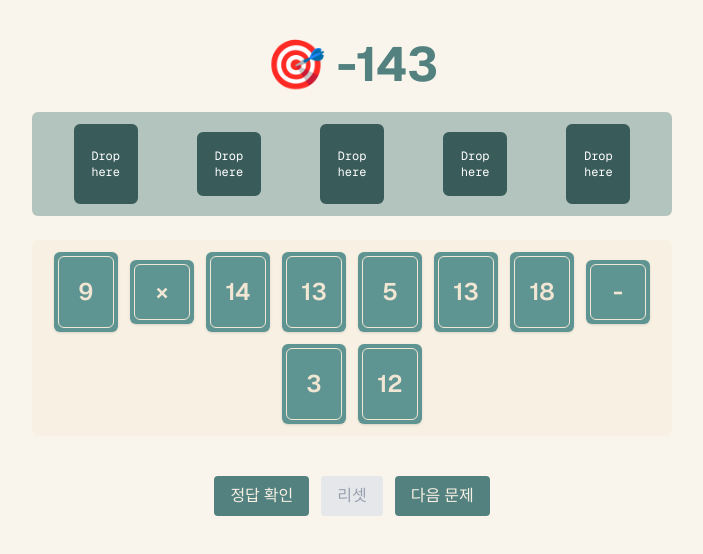
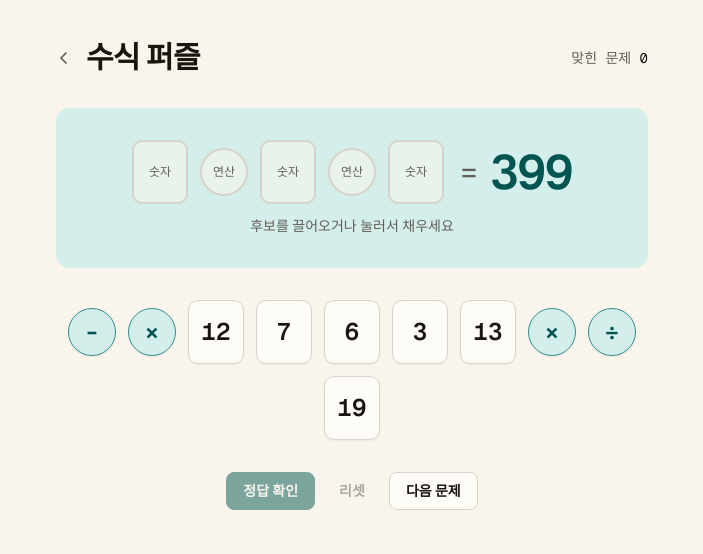
Before and after one commit to rlnrlnworld/dnd-toy, a Next.js app: page /puzzle in a window 1280 px wide. Shown: the top 554 px of the page, without its empty margins (288-991 px from the left). Built offline with nearby package versions, Linux system fonts and the light colour scheme.

Commit message:
feat: 수식 퍼즐 개선 (사용한 후보 제외, 슬롯 타입 제한, 클릭 배치, eval 제거)

```diff
--- a/src/app/globals.css
+++ b/src/app/globals.css
@@ -31,6 +31,10 @@
   --color-status-done: var(--hm-status-done);
   --color-status-done-ink: var(--hm-status-done-ink);
   --color-status-done-soft: var(--hm-status-done-soft);
+  --color-puzzle: var(--hm-puzzle);
+  --color-puzzle-ink: var(--hm-puzzle-ink);
+  --color-puzzle-soft: var(--hm-puzzle-soft);
+  --color-success: var(--hm-success);
 
   --shadow-whisper: var(--hm-shadow-whisper);
   --shadow-lift: var(--hm-shadow-lift);
--- a/src/app/tokens.css
+++ b/src/app/tokens.css
@@ -24,6 +24,11 @@
   --hm-status-done:       oklch(62% 0.110 128);
   --hm-status-done-ink:   oklch(42% 0.095 128);
   --hm-status-done-soft:  oklch(93% 0.042 125);
+
+  --hm-puzzle:       oklch(60% 0.085 190);
+  --hm-puzzle-ink:   oklch(40% 0.080 190);
+  --hm-puzzle-soft:  oklch(93% 0.028 190);
+  --hm-success:      oklch(50% 0.120 145);
 
   --hm-shadow-whisper: 0 1px 2px oklch(20% 0.02 80 / 0.06);
   --hm-shadow-lift:    0 8px 24px -10px oklch(30% 0.04 80 / 0.35);
@@ -65,6 +70,11 @@
     --hm-status-done-ink:   oklch(78% 0.085 128);
     --hm-status-done-soft:  oklch(21% 0.026 125);
 
+    --hm-puzzle:       oklch(70% 0.080 190);
+    --hm-puzzle-ink:   oklch(80% 0.075 190);
+    --hm-puzzle-soft:  oklch(22% 0.025 190);
+    --hm-success:      oklch(74% 0.110 145);
+
     --hm-shadow-whisper: 0 1px 2px oklch(5% 0.01 80 / 0.4);
     --hm-shadow-lift:    0 8px 24px -10px oklch(5% 0.01 80 / 0.8);
   }
--- a/src/components/puzzle/CandidateCard.tsx
+++ b/src/components/puzzle/CandidateCard.tsx
@@ -3,38 +3,39 @@ import { useDraggable } from "@dnd-kit/core"
 
 type CandidateCardProps = {
   item: PuzzleItem
+  onPick?: (item: PuzzleItem) => void
+  overlay?: boolean
 }
-export default function CandidateCard({ item }: CandidateCardProps) {
-  const { attributes, listeners, setNodeRef, transform, isDragging } = useDraggable({
-    id: item.id,
-    data: item
-  })
 
-  const isOperator = item.type === "operator"
+export const candidateShape = (type: PuzzleItem["type"]) =>
+  type === "operator" ? "size-12 rounded-full" : "h-16 w-14 rounded-card"
+
+export const candidateTone = (type: PuzzleItem["type"]) =>
+  type === "operator"
+    ? "border-puzzle bg-puzzle-soft text-puzzle-ink"
+    : "border-rule bg-paper-3 text-ink"
+
+export default function CandidateCard({ item, onPick, overlay = false }: CandidateCardProps) {
+  const { attributes, listeners, setNodeRef, isDragging } = useDraggable({ id: item.id, data: item })
 
   return (
-    <div
+    <button
       ref={setNodeRef}
+      type="button"
+      aria-label={`${item.type === "operator" ? "연산" : "숫자"} ${item.value}`}
+      onClick={() => onPick?.(item)}
       {...attributes}
       {...listeners}
-      className={`
-        relative
-        select-none cursor-grab text-center font-semibold text-2xl
-        flex items-center justify-center
-        ${isOperator ? 'w-16 h-16' : 'w-16 h-20'}
-        ${isDragging ? 'opacity-50' : 'opacity-100'}
-        bg-[#5e9491] fon-mono rounded-md shadow-sm
-        hover:border hover:border-[#f0e6d3]  hover:bg-[#53817f]
-        transition-colors duration-200 text-[#f0e6d3]
-      `}
-      style={{
-        transform: transform
-        ? `translate(${transform.x}px, ${transform.y}px)`
-        : undefined,
-      }}
+      className={`flex touch-none select-none items-center justify-center border font-mono text-2xl font-semibold tabular-nums
+        transition-[transform,box-shadow,border-color,opacity] duration-[var(--dur-micro)] ease-out
+        ${candidateShape(item.type)} ${candidateTone(item.type)}
+        ${overlay
+          ? "cursor-grabbing shadow-lift"
+          : "cursor-grab shadow-whisper hover:-translate-y-px hover:border-puzzle active:translate-y-0 active:cursor-grabbing"}
+        ${isDragging && !overlay ? "opacity-30" : "opacity-100"}
+        focus:outline-none focus-visible:outline-2 focus-visible:outline-offset-2 focus-visible:outline-focus`}
     >
-      <div className="absolute inset-1 border border-[#f0e6d3] rounded-md"></div>
       {item.value}
-    </div>
+    </button>
   )
 }
--- a/src/components/puzzle/DropSlot.tsx
+++ b/src/components/puzzle/DropSlot.tsx
@@ -1,40 +1,61 @@
-import { PuzzleItem } from "@/types/puzzle"
+import { PuzzleItem, PuzzleItemType, SLOT_TYPES } from "@/types/puzzle"
+import { PuzzleResult } from "@/hooks/usePuzzle"
 import { useDroppable } from "@dnd-kit/core"
+import { candidateShape } from "./CandidateCard"
 
 type DropSlotProps = {
   index: number
   item: PuzzleItem | null
+  draggingType: PuzzleItemType | null
+  result: PuzzleResult
   onRemove: (index: number) => void
 }
-export default function DropSlot({ index, item, onRemove }: DropSlotProps) {
-  const { setNodeRef, isOver } = useDroppable({
-    id: `slot-${index}`,
-    data: { index }
-  })
 
-  const isOperatorSlot = index % 2 === 1
+export default function DropSlot({ index, item, draggingType, result, onRemove }: DropSlotProps) {
+  const type = SLOT_TYPES[index]
+  const { setNodeRef, isOver } = useDroppable({ id: `slot-${index}`, data: { index } })
+
+  const accepts = draggingType !== null && draggingType === type
+  const rejecting = draggingType !== null && draggingType !== type
+
+  const border =
+    result === "correct" ? "border-success"
+    : result === "wrong" ? "border-error"
+    : isOver && accepts ? "border-puzzle bg-puzzle/20"
+    : accepts ? "border-puzzle/60"
+    : "border-rule"
 
   return (
     <div
       ref={setNodeRef}
-      className={`border-2 rounded-md flex items-center justify-center relative text-[#f0e6d3]
-        ${isOperatorSlot ? 'w-16 h-16' : 'w-16 h-20'}
-        ${(isOver || item) ? 'border-[#5e9491] bg-[#5e9491]' : 'border-[#395c5a] bg-[#395c5a]'}`}
+      aria-label={`${index + 1}번째 ${type === "operator" ? "연산" : "숫자"} 자리`}
+      className={`relative flex items-center justify-center border-2 font-mono text-2xl font-semibold tabular-nums
+        transition-[border-color,background-color,opacity] duration-[var(--dur-short)] ease-out
+        ${candidateShape(type)}
+        ${item ? "bg-paper-3 text-ink" : `bg-paper/60 text-ink-2 ${rejecting ? "opacity-40" : ""}`}
+        ${border}`}
     >
       {item ? (
         <>
-        <div className="absolute inset-1 rounded-md border"></div>
-          <span className="text-2xl font-semibold">{item.value}</span>
+          <span>{item.value}</span>
           <button
+            type="button"
+            aria-label={`${item.value} 빼기`}
             onClick={() => onRemove(index)}
-            className="ml-2 text-[#5e9491] bg-[#f0e6d3] focus:outline-none absolute right-0 top-0 w-4 h-4 rounded-full flex items-center justify-center -translate-y-2 translate-x-2"
-            aria-label="Remove item"
+            className="absolute -top-2 -right-2 flex size-5 items-center justify-center rounded-full border border-rule bg-paper-3 text-ink-2
+              transition-colors duration-[var(--dur-micro)] ease-out
+              hover:bg-paper-2 hover:text-ink active:translate-y-px
+              focus:outline-none focus-visible:outline-2 focus-visible:outline-offset-1 focus-visible:outline-focus"
           >
-            &times;
+            <svg aria-hidden="true" viewBox="0 0 12 12" className="size-2.5 stroke-current" strokeWidth="1.75" strokeLinecap="round">
+              <path d="M3 3l6 6M9 3l-6 6" />
+            </svg>
           </button>
         </>
       ) : (
-        <span className="text-white text-center font-mono select-none text-xs">Drop here</span>
+        <span aria-hidden="true" className="text-xs font-sans font-normal">
+          {type === "operator" ? "연산" : "숫자"}
+        </span>
       )}
     </div>
   )
--- a/src/components/puzzle/PuzzleGame.tsx
+++ b/src/components/puzzle/PuzzleGame.tsx
@@ -1,91 +1,111 @@
-'use client';
-'use client';
+"use client"
 
-import type { PuzzleItem } from '@/types/puzzle';
+import { DndContext, DragEndEvent, DragOverlay, DragStartEvent, PointerSensor, useSensor, useSensors } from "@dnd-kit/core"
+import Link from "next/link"
+import { useState } from "react"
+import { usePuzzle } from "@/hooks/usePuzzle"
+import { PuzzleItem } from "@/types/puzzle"
+import CandidateCard from "./CandidateCard"
+import DropSlot from "./DropSlot"
 
-import { DndContext, DragEndEvent } from '@dnd-kit/core';
-import { usePuzzle } from '@/hooks/usePuzzle';
-import DropSlot from './DropSlot';
-import CandidateCard from './CandidateCard';
+const btnBase = `rounded-lg px-4 py-2 text-sm font-semibold transition-[background-color,color,border-color,transform,opacity] duration-[var(--dur-micro)] ease-out
+  active:translate-y-px focus:outline-none focus-visible:outline-2 focus-visible:outline-offset-2 focus-visible:outline-focus
+  disabled:cursor-not-allowed disabled:opacity-50 disabled:active:translate-y-0`
+const btnPrimary = `${btnBase} border border-puzzle-ink bg-puzzle-ink text-paper hover:bg-puzzle`
+const btnSecondary = `${btnBase} border border-rule bg-paper-3 text-ink hover:border-rule-strong`
+const btnGhost = `${btnBase} text-ink-2 hover:bg-paper-2 hover:text-ink`
 
 export default function PuzzleGame() {
-  const {
-    puzzle,
-    dropItems,
-    handleDrop,
-    removeItem,
-    checkAnswer,
-    nextPuzzle,
-    reset,
-    isCorrect,
-    checked,
-  } = usePuzzle()
+  const { puzzle, slots, remaining, isComplete, result, computed, solved, place, placeAuto, remove, check, reset, next } = usePuzzle()
+  const [active, setActive] = useState<PuzzleItem | null>(null)
 
+  const sensors = useSensors(useSensor(PointerSensor, { activationConstraint: { distance: 4 } }))
+
+  if (!puzzle) return <main className="min-h-dvh" aria-busy="true" />
+
+  const handleDragStart = (e: DragStartEvent) => setActive(e.active.data.current as PuzzleItem)
   const handleDragEnd = (e: DragEndEvent) => {
-    const { active, over } = e
-    const item = active.data.current as PuzzleItem
-    const slotIndex = over?.data?.current?.index
-
-    if (item && typeof slotIndex === 'number') {
-      handleDrop(slotIndex, item)
-    }
+    setActive(null)
+    const item = e.active.data.current as PuzzleItem | undefined
+    const index = e.over?.data.current?.index
+    if (item && typeof index === "number") place(index, item)
   }
 
   return (
-    <DndContext onDragEnd={handleDragEnd}>
-      <div className="max-w-2xl mx-auto py-10 px-4 flex flex-col gap-6">
-        <h2 className="text-5xl font-bold text-center">
-          🎯 <span className="text-[#53817f] dark:text-[#f7f0e3]">{puzzle.target}</span>
-        </h2>
+    <DndContext sensors={sensors} onDragStart={handleDragStart} onDragEnd={handleDragEnd} onDragCancel={() => setActive(null)}>
+      <main className="mx-auto flex min-h-dvh w-full max-w-2xl flex-col gap-8 px-4 py-6 md:px-10 md:py-10">
+        <header className="flex items-center justify-between gap-4">
+          <div className="flex items-center gap-1.5">
+            <Link
+              href="/"
+              aria-label="홈으로"
+              className="-ml-2 flex size-8 shrink-0 items-center justify-center rounded-md text-ink-2
+                transition-colors duration-[var(--dur-micro)] ease-out
+                hover:bg-paper-2 hover:text-ink active:translate-y-px
+                focus:outline-none focus-visible:outline-2 focus-visible:outline-offset-2 focus-visible:outline-focus"
+            >
+              <svg aria-hidden="true" viewBox="0 0 16 16" className="size-4 stroke-current" fill="none" strokeWidth="1.75" strokeLinecap="round" strokeLinejoin="round">
+                <path d="M10 3L5 8l5 5" />
+              </svg>
+            </Link>
+            <h1 className="text-2xl font-semibold tracking-[-0.025em] text-ink md:text-3xl">수식 퍼즐</h1>
+          </div>
+          <p className="font-mono text-sm tabular-nums text-ink-2">
+            맞힌 문제 <span className="text-ink">{solved}</span>
+          </p>
+        </header>
 
-        <div className="flex justify-around items-center bg-[#53817f6c] rounded-md p-3">
-          {dropItems.map((item, index) => (
+        <section aria-label="수식 자리" className="flex flex-col gap-3 rounded-col bg-puzzle-soft px-4 py-6 md:px-6 md:py-8">
+          <div className="flex flex-wrap items-center justify-center gap-2 md:gap-3">
+            {slots.map((item, index) => (
               <DropSlot
                 key={index}
                 index={index}
                 item={item}
-              onRemove={removeItem}
+                draggingType={active?.type ?? null}
+                result={result}
+                onRemove={remove}
               />
             ))}
+            <span aria-hidden="true" className="ml-1 font-mono text-3xl text-ink-2">=</span>
+            <span aria-label={`목표 수 ${puzzle.target}`} className="font-mono text-4xl font-semibold tabular-nums tracking-[-0.03em] text-puzzle-ink md:text-5xl">
+              {puzzle.target}
+            </span>
           </div>
+          <p role="status" aria-live="polite" className="min-h-5 text-center text-sm">
+            {result === "correct" && <span className="font-semibold text-success">정답</span>}
+            {result === "wrong" && (
+              <span className="text-error">
+                {computed === null ? "계산할 수 없는 식" : `계산 결과 ${Number.isInteger(computed) ? computed : computed.toFixed(2)}`} · 다시 시도
+              </span>
+            )}
+            {result === "idle" && !isComplete && <span className="text-ink-2">후보를 끌어오거나 눌러서 채우세요</span>}
+          </p>
+        </section>
 
-        <div className="flex flex-wrap justify-center gap-3 items-center p-3 rounded-md bg-[#f7f0e3]">
-          {puzzle.candidates.map((item) => (
-            <CandidateCard key={item.id} item={item} />
+        <section aria-label="후보" className="flex min-h-20 flex-wrap items-center justify-center gap-2 md:gap-3">
+          {remaining.map(item => (
+            <CandidateCard key={item.id} item={item} onPick={placeAuto} />
           ))}
-        </div>
+          {remaining.length === 0 && <p className="text-sm text-ink-2">후보를 모두 사용했어요</p>}
+        </section>
 
-        <div className="flex justify-center gap-3 mt-4">
-          <button
-            onClick={checkAnswer}
-            className="bg-[#53817f] text-[#f7f0e3] px-4 py-2 rounded hover:bg-[#416563] transition"
-          >
+        <div className="flex flex-wrap items-center justify-center gap-2">
+          <button type="button" onClick={check} disabled={!isComplete || result === "correct"} className={btnPrimary}>
             정답 확인
           </button>
-          <button
-            onClick={reset}
-            className="bg-gray-200 px-4 py-2 rounded hover:bg-gray-300 transition text-gray-400"
-          >
+          <button type="button" onClick={reset} disabled={slots.every(s => s === null)} className={btnGhost}>
             리셋
           </button>
-          <button
-            onClick={nextPuzzle}
-            className="bg-[#53817f] text-[#f7f0e3] px-4 py-2 rounded hover:bg-[#416563] transition"
-          >
+          <button type="button" onClick={next} className={btnSecondary}>
             다음 문제
           </button>
         </div>
+      </main>
 
-        {checked && (
-          <div
-            className={`text-center font-bold text-xl mt-4 ${
-              isCorrect ? 'text-green-600' : 'text-red-600'
-            }`}
-          >
-            {isCorrect ? '✅ 정답입니다!' : '❌ 오답입니다.'}
-          </div>
-        )}
-      </div>
+      <DragOverlay dropAnimation={{ duration: 180, easing: "cubic-bezier(0.16, 1, 0.3, 1)" }}>
+        {active ? <CandidateCard item={active} overlay /> : null}
+      </DragOverlay>
     </DndContext>
   )
 }
--- a/src/hooks/usePuzzle.ts
+++ b/src/hooks/usePuzzle.ts
@@ -1,87 +1,81 @@
 "use client"
 
-import { Puzzle, PuzzleItem } from "@/types/puzzle"
+import { Puzzle, PuzzleItem, SLOT_TYPES } from "@/types/puzzle"
+import { evaluateTokens } from "@/utils/evaluate"
 import { generateRandomPuzzle } from "@/utils/generatePuzzle"
-import { useState } from "react"
+import { useEffect, useMemo, useState } from "react"
 
-const toEvalExpression = (items: (PuzzleItem | null)[]) => {
-  return items
-    .filter((i): i is PuzzleItem => i !== null)
-    .map(i => {
-      if (i.value === '×') return '*'
-      if (i.value === '÷') return '/'
-      return i.value
-    }).join(' ')
-}
+export type PuzzleResult = "idle" | "correct" | "wrong"
+
+const emptySlots = (): (PuzzleItem | null)[] => SLOT_TYPES.map(() => null)
 
 export function usePuzzle() {
-  const [puzzle, setPuzzle] = useState<Puzzle>(() => generateRandomPuzzle())
-  const [dropItems, setDropItems] = useState<(PuzzleItem | null)[]>([null, null, null, null, null])
-  const [isCorrect, setIsCorrect] = useState<boolean|null>(null)
-  const [checked, setChecked] = useState(false)
+  // 랜덤 생성은 클라이언트 마운트 후에만 (SSR hydration 불일치 방지)
+  const [puzzle, setPuzzle] = useState<Puzzle | null>(null)
+  useEffect(() => setPuzzle(generateRandomPuzzle()), [])
+  const [slots, setSlots] = useState<(PuzzleItem | null)[]>(emptySlots)
+  const [result, setResult] = useState<PuzzleResult>("idle")
+  const [computed, setComputed] = useState<number | null>(null)
+  const [solved, setSolved] = useState(0)
 
-  const handleDrop = (index: number, item: PuzzleItem) => {
-    setDropItems(prev => {
-      if (prev[index]) return prev
-      const newItems = [...prev]
-      newItems[index] = item
-      return newItems
+  /** 슬롯에 이미 들어간 후보는 후보열에서 제외 */
+  const remaining = useMemo(
+    () => (puzzle?.candidates ?? []).filter(c => !slots.some(s => s?.id === c.id)),
+    [puzzle, slots]
+  )
+
+  const isComplete = slots.every(Boolean)
+
+  const canPlace = (index: number, item: PuzzleItem) => SLOT_TYPES[index] === item.type
+
+  const place = (index: number, item: PuzzleItem) => {
+    if (!canPlace(index, item)) return false
+    setSlots(prev => {
+      const next = [...prev]
+      const already = next.findIndex(s => s?.id === item.id)
+      if (already !== -1) next[already] = null
+      next[index] = item
+      return next
     })
+    setResult("idle")
+    return true
   }
 
-  const removeItem = (idx: number) => {
-    setDropItems(prev => {
-      const newItems = [...prev]
-      newItems[idx] = null
-      return newItems
-    })
+  /** 클릭 배치: 타입이 맞는 첫 빈 슬롯 */
+  const placeAuto = (item: PuzzleItem) => {
+    const index = slots.findIndex((s, i) => s === null && SLOT_TYPES[i] === item.type)
+    if (index === -1) return false
+    return place(index, item)
   }
 
-  const checkAnswer = () => {
-    if (dropItems.includes(null)) {
-      setIsCorrect(false)
-      setChecked(true)
-      return
-    }
-
-    const expr = toEvalExpression(dropItems)
-    let result: number
-
-    try {
-      result = eval(expr)
-    } catch (e) {
-      setIsCorrect(false)
-      setChecked(true)
-      return
-    }
-
-    const correct = Math.round(result) === puzzle.target
-    setIsCorrect(correct)
-    setChecked(true)
+  const remove = (index: number) => {
+    setSlots(prev => {
+      const next = [...prev]
+      next[index] = null
+      return next
+    })
+    setResult("idle")
   }
 
-  const nextPuzzle = () => {
-    setPuzzle(generateRandomPuzzle());
-    setDropItems([null, null, null, null, null])
-    setIsCorrect(null)
-    setChecked(false)
-  };
+  const check = () => {
+    if (!isComplete || !puzzle) return
+    const value = evaluateTokens(slots as PuzzleItem[])
+    setComputed(value)
+    const correct = value !== null && Math.abs(value - puzzle.target) < 1e-9
+    if (correct && result !== "correct") setSolved(n => n + 1)
+    setResult(correct ? "correct" : "wrong")
+  }
 
   const reset = () => {
-    setDropItems([null, null, null, null, null])
-    setIsCorrect(null)
-    setChecked(false)
+    setSlots(emptySlots())
+    setResult("idle")
+    setComputed(null)
   }
 
-  return {
-    puzzle,
-    dropItems,
-    handleDrop,
-    removeItem,
-    checkAnswer,
-    nextPuzzle,
-    reset,
-    isCorrect,
-    checked,
+  const next = () => {
+    setPuzzle(generateRandomPuzzle())
+    reset()
   }
+
+  return { puzzle, slots, remaining, isComplete, result, computed, solved, canPlace, place, placeAuto, remove, check, reset, next }
 }
--- a/src/types/puzzle.ts
+++ b/src/types/puzzle.ts
@@ -1,7 +1,9 @@
+export type PuzzleItemType = "number" | "operator"
+
 export type PuzzleItem = {
   id: string
   value: string
-  type: "number" | "operator"
+  type: PuzzleItemType
 }
 
 export type Puzzle = {
@@ -9,3 +11,6 @@ export type Puzzle = {
   target: number
   candidates: PuzzleItem[]
 }
+
+/** 슬롯 순서: 숫자 · 연산 · 숫자 · 연산 · 숫자 */
+export const SLOT_TYPES: readonly PuzzleItemType[] = ["number", "operator", "number", "operator", "number"]
--- /dev/null
+++ b/src/utils/evaluate.ts
@@ -0,0 +1,49 @@
+import { PuzzleItem } from "@/types/puzzle"
+
+const apply = (a: number, op: string, b: number): number => {
+  switch (op) {
+    case "+": return a + b
+    case "-": return a - b
+    case "×": return a * b
+    case "÷": return a / b
+    default: return NaN
+  }
+}
+
+/**
+ * [숫자, 연산, 숫자, 연산, 숫자] 토큰을 사칙연산 우선순위대로 계산.
+ * 형식이 어긋나거나 결과가 유한하지 않으면 null.
+ */
+export function evaluateTokens(items: PuzzleItem[]): number | null {
+  if (items.length % 2 === 0) return null
+
+  const nums: number[] = []
+  const ops: string[] = []
+  for (let i = 0; i < items.length; i++) {
+    const item = items[i]
+    if (i % 2 === 0) {
+      if (item.type !== "number") return null
+      nums.push(Number(item.value))
+    } else {
+      if (item.type !== "operator") return null
+      ops.push(item.value)
+    }
+  }
+
+  // 1차: × ÷
+  const n1: number[] = [nums[0]]
+  const o1: string[] = []
+  for (let i = 0; i < ops.length; i++) {
+    if (ops[i] === "×" || ops[i] === "÷") {
+      n1[n1.length - 1] = apply(n1[n1.length - 1], ops[i], nums[i + 1])
+    } else {
+      o1.push(ops[i])
+      n1.push(nums[i + 1])
+    }
+  }
+  // 2차: + −
+  let result = n1[0]
+  for (let i = 0; i < o1.length; i++) result = apply(result, o1[i], n1[i + 1])
+
+  return Number.isFinite(result) ? result : null
+}
--- a/src/utils/generatePuzzle.ts
+++ b/src/utils/generatePuzzle.ts
@@ -1,86 +1,44 @@
 import { Puzzle, PuzzleItem } from "@/types/puzzle"
+import { evaluateTokens } from "@/utils/evaluate"
 import { v4 as uuid } from 'uuid'
 
 const randomInt = (min: number, max: number): number => Math.floor(Math.random() * (max - min + 1)) + min
+const pick = <T,>(arr: readonly T[]): T => arr[randomInt(0, arr.length - 1)]
 
-const operators = ['+', '-', '×', '÷']
+const OPERATORS = ['+', '-', '×', '÷'] as const
+const NUM_COUNT = 3
+const DISTRACTOR_COUNT = 5
 
-const transformExpression = (expr: string) => expr.replace(/×/g, '*').replace(/÷/g, '/')
+const numberItem = (value: number): PuzzleItem => ({ id: uuid(), value: String(value), type: "number" })
+const operatorItem = (value: string): PuzzleItem => ({ id: uuid(), value, type: "operator" })
 
 export function generateRandomPuzzle(): Puzzle {
-  const numCount = 3
-  const numbers: PuzzleItem[] = []
+  const numbers = Array.from({ length: NUM_COUNT }, () => numberItem(randomInt(1, 20)))
+  const ops = Array.from({ length: NUM_COUNT - 1 }, () => operatorItem(pick(OPERATORS)))
 
-  for (let i = 0; i < numCount; i++) {
-    const value = String(randomInt(1,20))
-    numbers.push({
-      id: uuid(),
-      value,
-      type: "number"
-    })
-  }
+  const tokens: PuzzleItem[] = []
+  numbers.forEach((n, i) => {
+    tokens.push(n)
+    if (i < ops.length) tokens.push(ops[i])
+  })
 
-  const ops: PuzzleItem[] = []
-  for (let i = 0; i < numCount-1; i++) {
-    let op = operators[randomInt(0, operators.length - 1)]
-
-    ops.push({
-      id: uuid(),
-      value: op,
-      type: "operator"
-    })
-  }
-
-  let expression = ''
-  for (let i = 0; i< numbers.length; i++) {
-    expression += numbers[i].value
-    if (i < ops.length) {
-      expression += `${ops[i].value}`
-    }
-  }
-
-  const evalExpression = transformExpression(expression)
-
-  let result: number
-  try {
-    const evalResult = eval(evalExpression)
-    if (!Number.isFinite(evalResult) || !Number.isInteger(evalResult)) {
-      return generateRandomPuzzle()
-    }
-    result = evalResult
-  } catch (e) {
-    return generateRandomPuzzle()
-  }
+  const result = evaluateTokens(tokens)
+  if (result === null || !Number.isInteger(result)) return generateRandomPuzzle()
 
   const distractors: PuzzleItem[] = []
-  while (distractors.length < 5) {
-    const isNumber = Math.random() < 0.6
-    if (isNumber) {
-      const value = String(randomInt(1,20))
-      if (!numbers.some(n => n.value === value) && !distractors.some(d => d.value === value && d.type === "number")) {
-        distractors.push({
-          id: uuid(),
-          value,
-          type: "number"
-        })
-      }
+  while (distractors.length < DISTRACTOR_COUNT) {
+    if (Math.random() < 0.6) {
+      const value = String(randomInt(1, 20))
+      const taken = [...numbers, ...distractors].some(d => d.type === "number" && d.value === value)
+      if (!taken) distractors.push(numberItem(Number(value)))
     } else {
-      const value = operators[randomInt(0, operators.length - 1)]
-      if (!ops.some(o => o.value === value) && !distractors.some(d => d.value === value && d.type === "operator")) {
-        distractors.push({
-          id: uuid(),
-          value,
-          type: "operator"
-        })
-      }
+      const value = pick(OPERATORS)
+      const taken = [...ops, ...distractors].some(d => d.type === "operator" && d.value === value)
+      if (!taken) distractors.push(operatorItem(value))
     }
   }
 
   const candidates = [...numbers, ...ops, ...distractors].sort(() => Math.random() - 0.5)
 
-  return {
-    id: uuid(),
-    target: result,
-    candidates
-  }
+  return { id: uuid(), target: result, candidates }
 }
```
Lines whose indentation alone changed are shown as unchanged.
